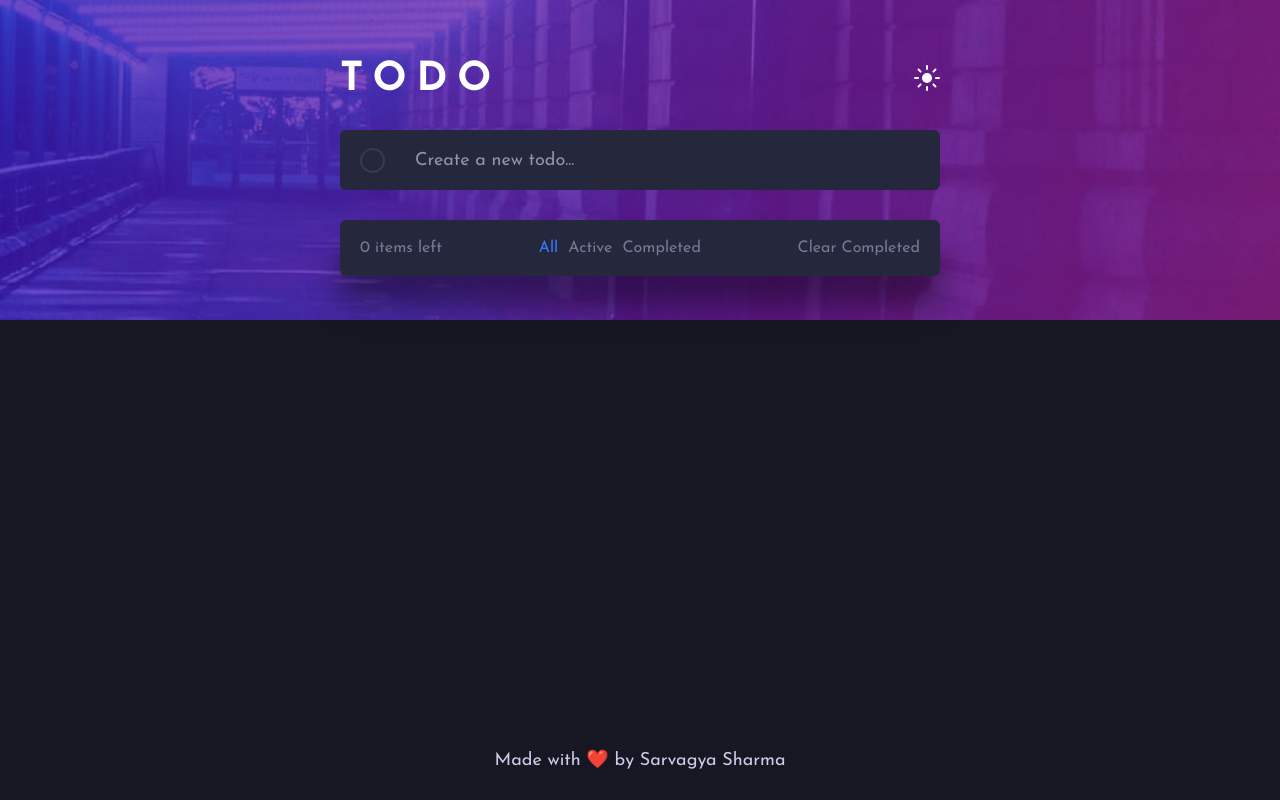
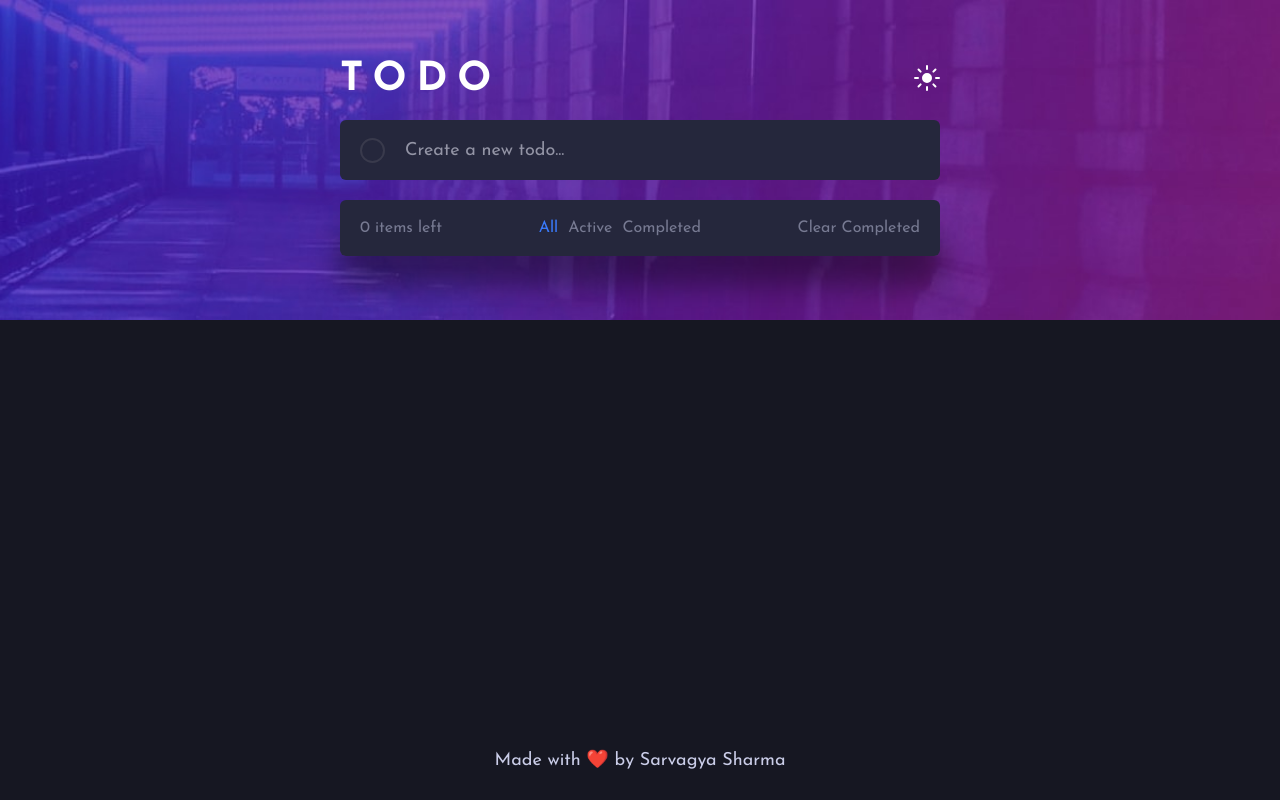
Before and after one commit to sarvagya2545/fem-todo, a React (Vite) app: page / in a window 1280 px wide. Built offline with nearby package versions, Linux system fonts and the light colour scheme.

Commit message:
Fix: Todo Container scroll issue

```diff
--- a/src/components/TodoInput/TodoInput.elements.js
+++ b/src/components/TodoInput/TodoInput.elements.js
@@ -10,7 +10,7 @@ export const TodoInputContainer = styled.form`
     justify-content: flex-start;
     align-items: center;
     padding: 2rem;
-    gap: 3rem;
+    gap: 2rem;
 
     transition: background-color var(--transition-time) ease;
 `;
--- a/src/components/TodoList/TodoList.elements.js
+++ b/src/components/TodoList/TodoList.elements.js
@@ -4,7 +4,7 @@ export const TodoListItems = styled.ul`
     display: flex;
     flex-direction: column;
     overflow: scroll;
-    max-height: 60vh;
+    max-height: calc(100% - 5.6rem);
 `;
 
 export const TodoListContainer = styled.ul`
--- a/src/pages/MainPage/MainPage.elements.js
+++ b/src/pages/MainPage/MainPage.elements.js
@@ -10,7 +10,7 @@ export const Container = styled.main`
     display: flex;
     flex-direction: column;
     justify-content: center;
-    gap: 3rem;
+    gap: 2rem;
     padding-top: 6rem;
 
     & ${TodoListContainer} {
```
